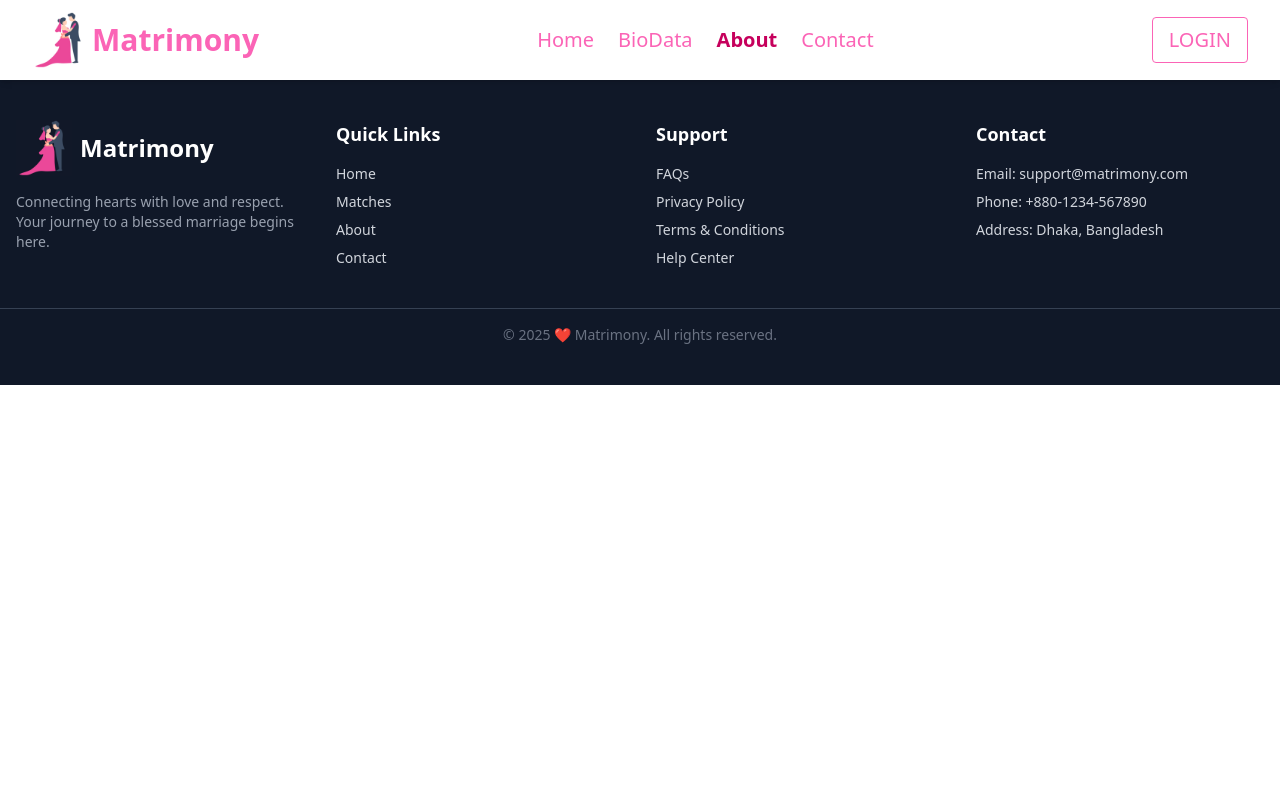
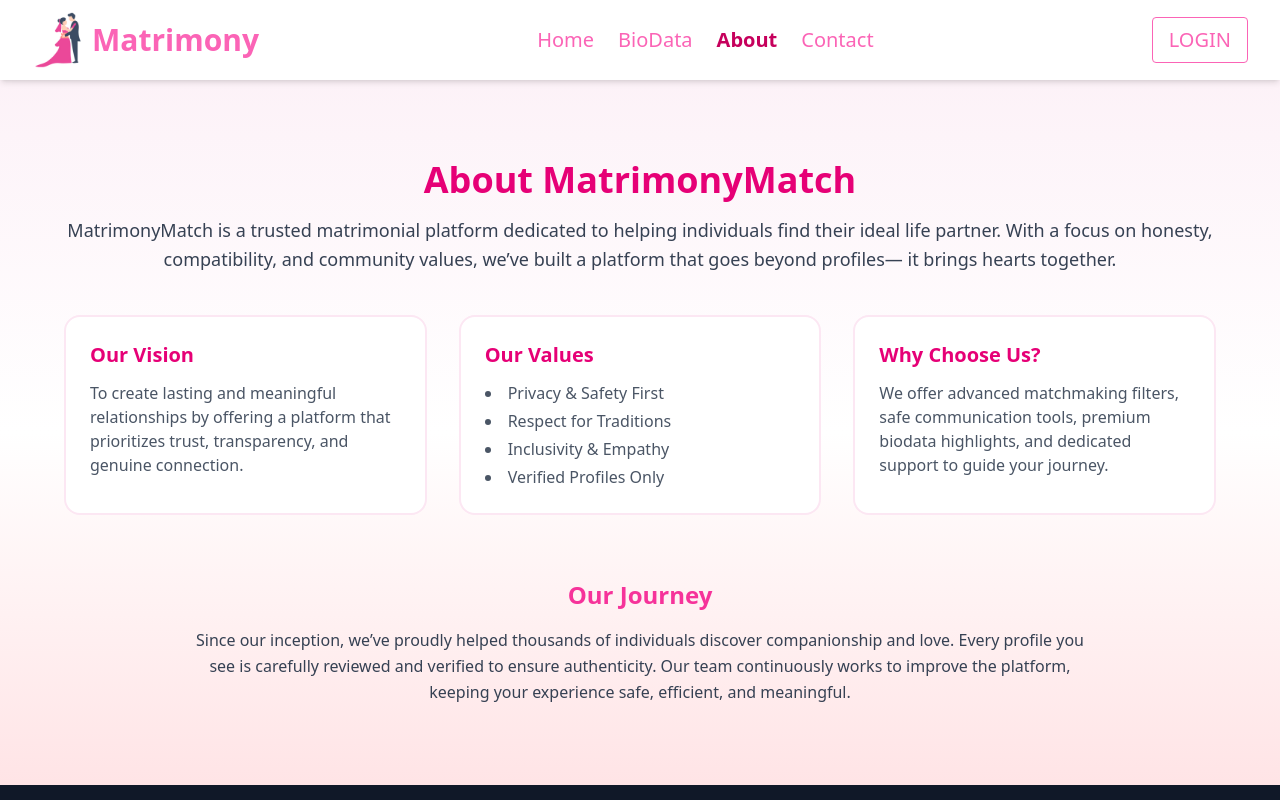
Before and after one commit to jobayer58/Matrimony-platform, a React (Vite) app: page /about in a window 1280 px wide. Shown: the top 800 px of the page. Built offline with nearby package versions, Linux system fonts and the light colour scheme; no server answers.

Commit message:
added about page section with beautiful design and respnsive

```diff
--- /dev/null
+++ b/src/Pages/About/About.jsx
@@ -0,0 +1,52 @@
+const About = () => {
+    return (
+      <div className="bg-gradient-to-b from-pink-50 via-white to-rose-100 py-20 px-6">
+        <div className="max-w-6xl mx-auto text-center">
+          <h2 className="text-4xl font-bold text-pink-600 mb-4">About MatrimonyMatch</h2>
+          <p className="text-gray-700 text-lg mb-10 leading-relaxed">
+            MatrimonyMatch is a trusted matrimonial platform dedicated to helping individuals find their ideal life partner.
+            With a focus on honesty, compatibility, and community values, we’ve built a platform that goes beyond profiles—
+            it brings hearts together.
+          </p>
+
+          <div className="grid md:grid-cols-3 gap-8 text-left">
+            <div className="bg-white hover:border-pink-400 p-6 rounded-2xl border-2 border-pink-100 hover:shadow-2xl hover:scale-105 transition">
+              <h3 className="text-xl font-semibold text-pink-600 mb-3">Our Vision</h3>
+              <p className="text-gray-600">
+                To create lasting and meaningful relationships by offering a platform that prioritizes trust, transparency,
+                and genuine connection.
+              </p>
+            </div>
+
+            <div className="bg-white hover:border-pink-400 p-6 rounded-2xl border-2 border-pink-100 hover:shadow-2xl hover:scale-105 transition">
+              <h3 className="text-xl font-semibold text-pink-600 mb-3">Our Values</h3>
+              <ul className="list-disc list-inside text-gray-600 space-y-1">
+                <li>Privacy & Safety First</li>
+                <li>Respect for Traditions</li>
+                <li>Inclusivity & Empathy</li>
+                <li>Verified Profiles Only</li>
+              </ul>
+            </div>
+
+            <div className="bg-white hover:border-pink-400 p-6 rounded-2xl border-2 border-pink-100 hover:shadow-2xl hover:scale-105 transition">
+              <h3 className="text-xl font-semibold text-pink-600 mb-3">Why Choose Us?</h3>
+              <p className="text-gray-600">
+                We offer advanced matchmaking filters, safe communication tools, premium biodata highlights, and dedicated support to guide your journey.
+              </p>
+            </div>
+          </div>
+
+          <div className="mt-16 max-w-4xl mx-auto">
+            <h4 className="text-2xl font-bold text-pink-500 mb-4">Our Journey</h4>
+            <p className="text-gray-700 leading-relaxed">
+              Since our inception, we’ve proudly helped thousands of individuals discover companionship and love.
+              Every profile you see is carefully reviewed and verified to ensure authenticity. Our team continuously
+              works to improve the platform, keeping your experience safe, efficient, and meaningful.
+            </p>
+          </div>
+        </div>
+      </div>
+    );
+  };
+
+  export default About;
--- a/src/Pages/Contact/Contact.jsx
+++ b/src/Pages/Contact/Contact.jsx
@@ -2,8 +2,8 @@ import React from 'react';
 
 const Contact = () => {
     return (
-        <div className='bg-[#fcfcf4] h-96'>
-            <h1>bangladesh</h1>
+        <div>
+
         </div>
     );
 };
--- a/src/main.jsx
+++ b/src/main.jsx
@@ -26,6 +26,7 @@ import {
 } from '@tanstack/react-query'
 import FavoriteBioData from './Pages/DashboardPage/DashboardUser/FavoriteBioData.jsx';
 import ViewBioData from './Pages/DashboardPage/DashboardUser/ViewBioData.jsx';
+import About from './Pages/About/About.jsx';
 
 const queryClient = new QueryClient()
 
@@ -50,7 +51,7 @@ const router = createBrowserRouter([
       },
       {
         path: '/about',
-        element: <p></p>
+        element: <About></About>
       },
       {
         path: 'contact',
```
